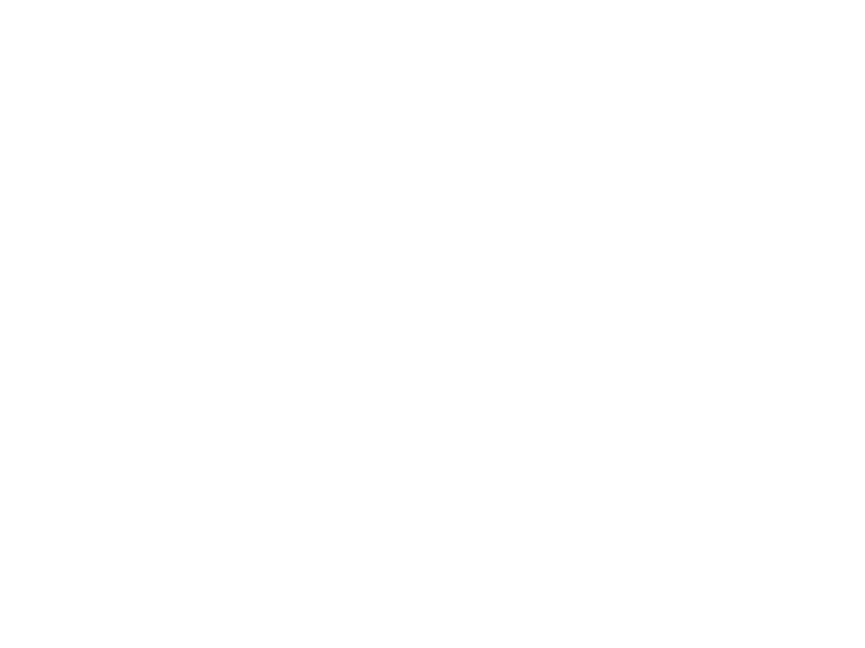
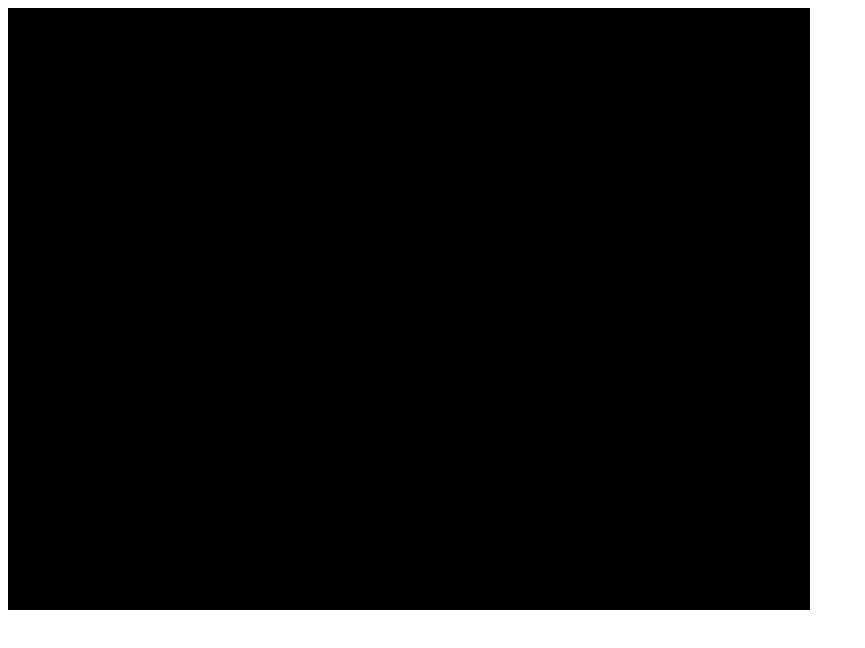
Before and after one commit to rtbreedlove/rtbreedlove.github.io, a plain HTML site: page index.html in a window 1280 px wide. Shown: the whole page, without its empty margins (0-865 px from the left). Drawn offline with Linux system fonts and the light colour scheme.

Commit message:
Black Box test

```diff
--- a/index.html
+++ b/index.html
@@ -4,13 +4,16 @@
 <head>
 	<meta charset="UTF-8">
 	<title>Asteroid2</title>
-	<style></style>
+	<style type="text/css">
+		canvas {
+			border: 1px solid black;
+		}
+	</style>
 </head>
 
 <body>
-	<div id="output_div"></div>
-	<script>
-	</script>
+	<canvas id="canvasGame"></canvas>
+	<script src="script.js"></script>
 </body>
 
 </html>
--- /dev/null
+++ b/script.js
@@ -0,0 +1,8 @@
+var canv = document.getElementById("canvasGame");
+var c = canv.getContext("2d");
+
+canv.width = 800;
+canv.height = 600;
+
+c.fillStyle = "black";
+c.fillRect(0,0,canv.width,canv.height);
```
